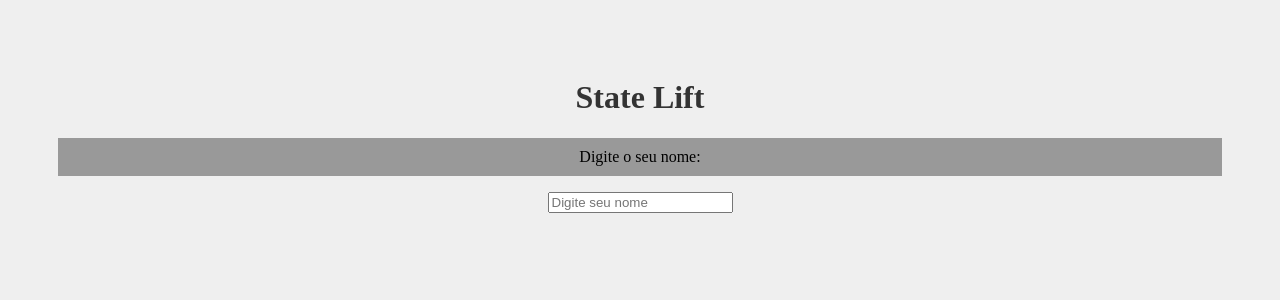
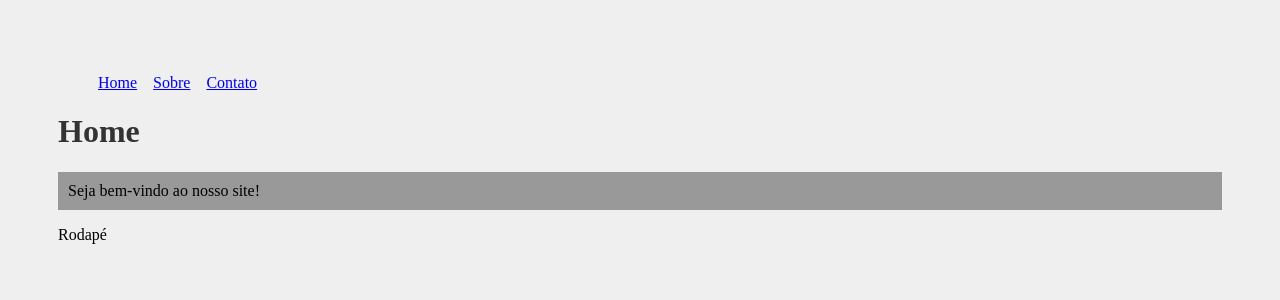
Before and after one commit to mrcnbsb/react-curso, a React (Create React App) app: page / in a window 1280 px wide. Shown: the top 300 px of the page. Built offline with nearby package versions, Linux system fonts and the light colour scheme.

Commit message:
React route

```diff
--- a/package.json
+++ b/package.json
@@ -9,6 +9,7 @@
     "@testing-library/user-event": "^13.5.0",
     "react": "^19.2.4",
     "react-dom": "^19.2.4",
+    "react-router-dom": "^7.13.2",
     "react-scripts": "5.0.1",
     "web-vitals": "^2.1.4"
   },
--- a/src/App.js
+++ b/src/App.js
@@ -1,19 +1,23 @@
-import './App.css';
-import { useState } from 'react';
-import SeuNome from './components/SeuNome';
-import Saudacao from './components/Saudacao';
+import {BrowserRouter as Router, Routes, Route} from 'react-router-dom'
+import Home from './pages/Home'
+import Sobre from './pages/Sobre'
+import Contato from './pages/Contato'
+import NavBar from './components/layout/NavBar'
+import Footer from './components/layout/Footer'
 
 function App() {
 
-  const [nome, setNome] = useState()
-
   return (
-    <div className="App">
-      <h1>State Lift</h1>
-      <SeuNome setNome={setNome} />
-      <Saudacao nome={nome}/>
-    </div>
-  );
+    <Router>
+     <NavBar />
+      <Routes>
+        <Route path="/" element={<Home />} />
+        <Route path="/sobre" element={<Sobre />} />
+        <Route path="/contato" element={<Contato />} />
+      </Routes>
+      <Footer />
+    </Router>
+  )
 }
 
-export default App;
+export default App
--- /dev/null
+++ b/src/components/layout/Footer.js
@@ -0,0 +1,5 @@
+function Footer(){
+    return <footer>Rodapé</footer>
+}
+
+export default Footer
--- /dev/null
+++ b/src/components/layout/NavBar.js
@@ -0,0 +1,16 @@
+import {Link} from 'react-router-dom'
+import styles from './NavBar.module.css'
+
+function NavBar(){
+    return(
+        <nav>
+            <ul className={styles.list}>
+                <li className={styles.item}><Link to="/">Home</Link></li>
+                <li className={styles.item}><Link to="/sobre">Sobre</Link></li>
+                <li className={styles.item}><Link to="/contato">Contato</Link></li>
+            </ul>
+        </nav>
+    )
+}
+
+export default NavBar
--- /dev/null
+++ b/src/components/layout/NavBar.module.css
@@ -0,0 +1,8 @@
+.list{
+    display: flex;
+    list-style: none;
+}
+
+.item{
+    margin-right: 1em;
+}
--- /dev/null
+++ b/src/pages/Contato.js
@@ -0,0 +1,10 @@
+function Contato(){
+    return(
+        <div>
+            <h1>Contato</h1>
+            <p>Entre em contato conosco!</p>
+        </div>
+    )
+}
+
+export default Contato
--- /dev/null
+++ b/src/pages/Home.js
@@ -0,0 +1,10 @@
+function Home(){
+    return(
+        <div>
+            <h1>Home</h1>
+            <p>Seja bem-vindo ao nosso site!</p>
+        </div>
+    )
+}
+
+export default Home
--- /dev/null
+++ b/src/pages/Sobre.js
@@ -0,0 +1,10 @@
+function Sobre(){
+    return(
+        <div>
+            <h1>Sobre</h1>
+            <p>Saiba mais sobre nós!</p>
+        </div>
+    )
+}
+
+export default Sobre
```
Also changed, not shown: 1 other file (tests, documents, lock files or other folders).
